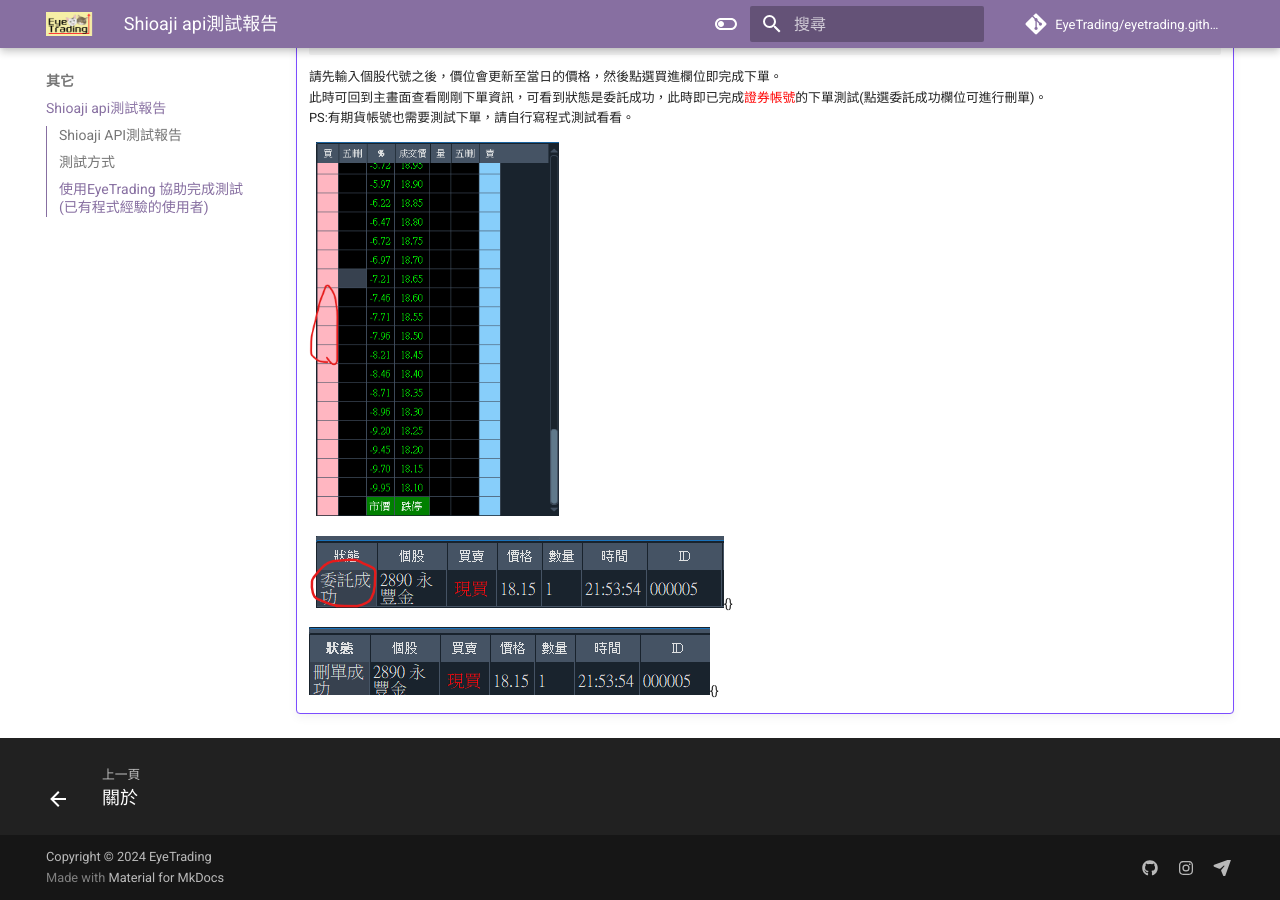
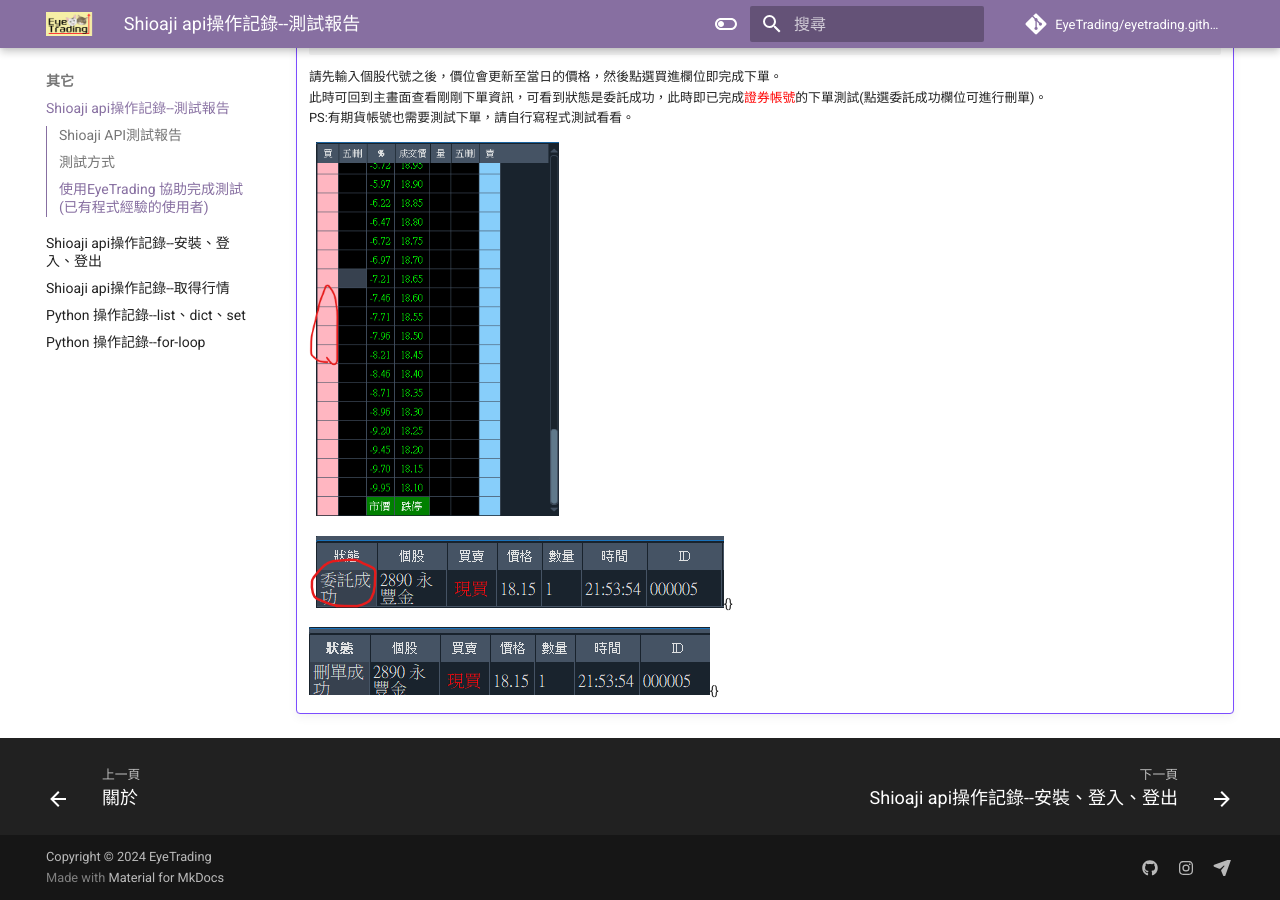
Before and after one commit to EyeTrading/eyetrading.github.io, an MkDocs documentation site: the page built from docs/tutor/index.md, in a window 1280 px wide and 900 px high, scrolled down 1731 px. Built offline with MkDocs 1.6.1 and Material for MkDocs 9.7.7, drawn with Linux system fonts in a browser that asks for light colours; comment, search, counter and statistics services are not loaded.

Commit message:
Add files via upload

```diff
--- a/mkdocs.yml
+++ b/mkdocs.yml
@@ -20,7 +20,11 @@
   - 連絡我們: contact.md
   - 關於: about.md
   - 其它:
-    - Shioaji api測試報告: tutor/index.md
+    - Shioaji api操作記錄--測試報告: tutor/index.md
+    - Shioaji api操作記錄--安裝、登入、登出: tutor/sj_api_login.md
+    - Shioaji api操作記錄--取得行情: tutor/sj_api_data.md
+    - Python 操作記錄--list、dict、set: tutor/python_collection.md
+    - Python 操作記錄--for-loop: tutor/python_loop.md
 
 theme:
   name: material
```
